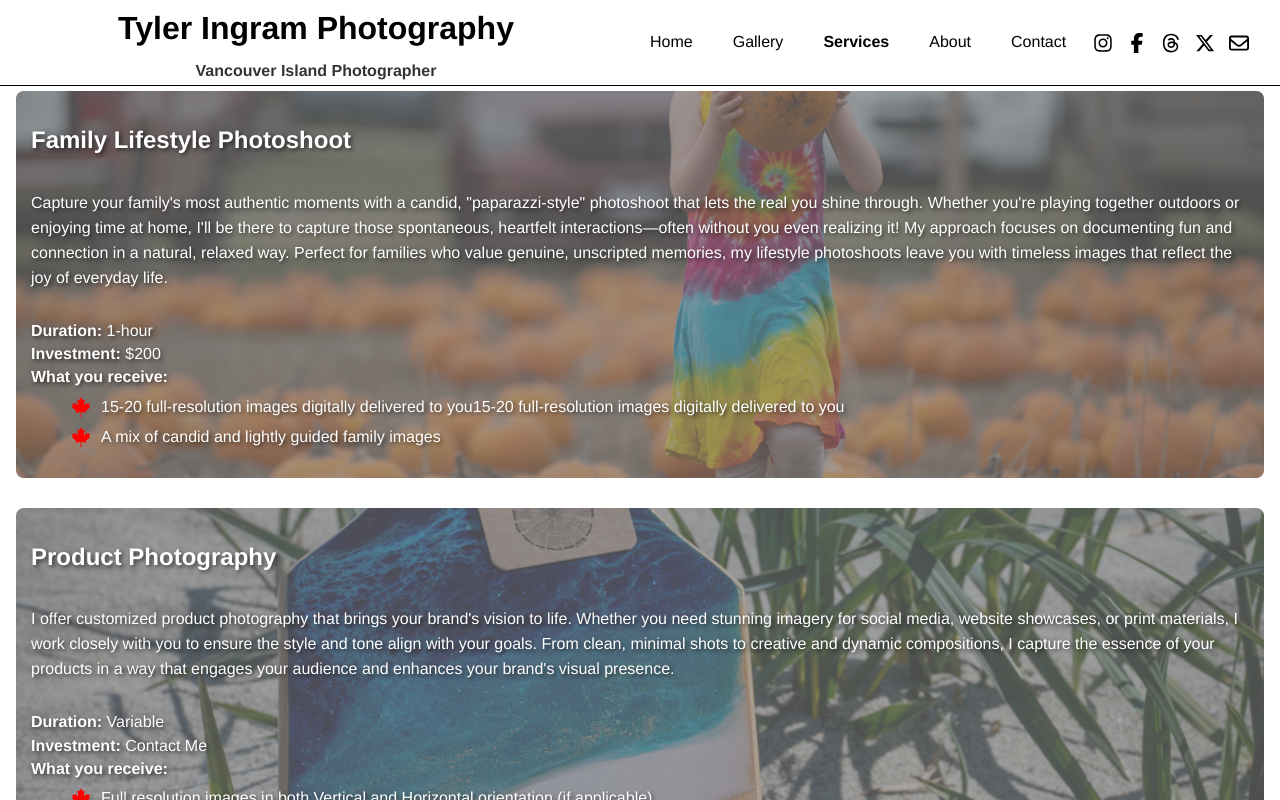
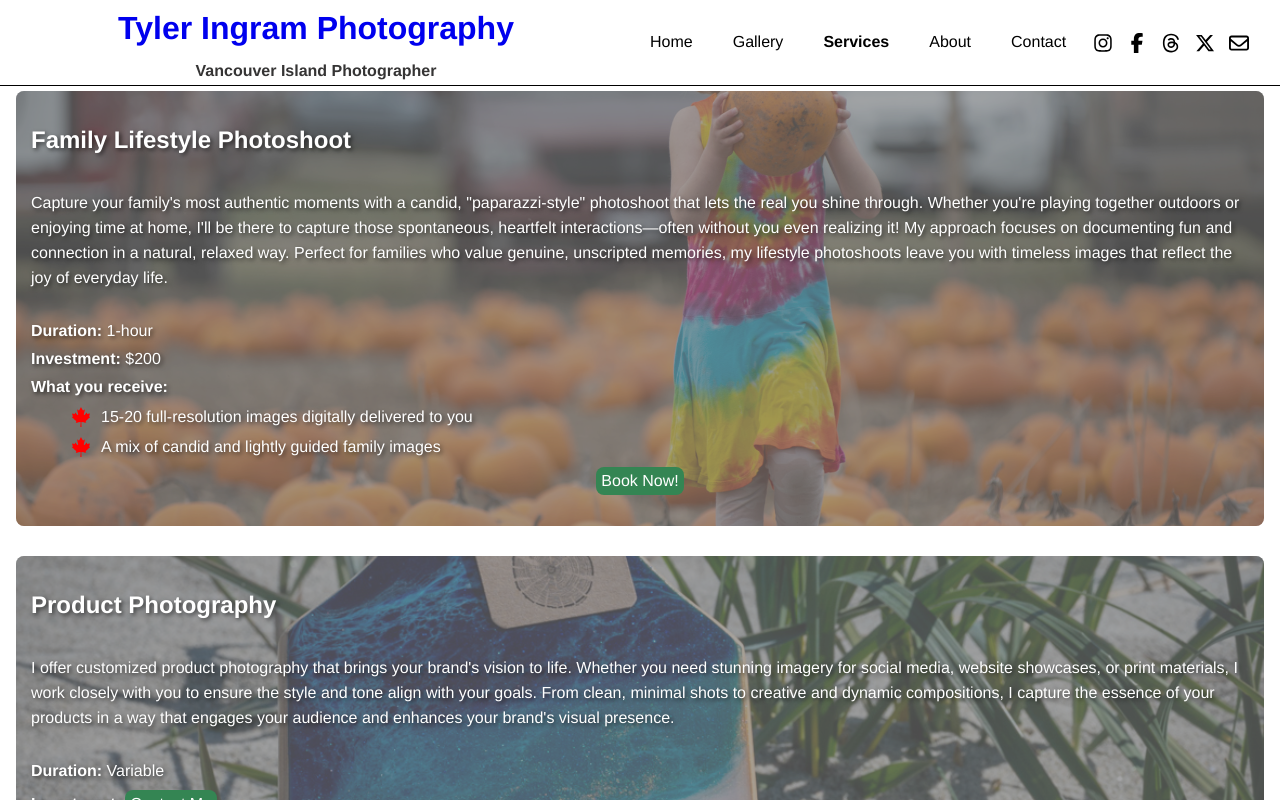
Before and after one commit to onyxdragun/tidotcom, a React (Vite) app: page /services in a window 1280 px wide. Shown: the top 800 px of the page. Built offline with nearby package versions, Linux system fonts and the light colour scheme.

Commit message:
Updates to styles across page. Updates to email router

```diff
--- a/src/components/ContactPage.jsx
+++ b/src/components/ContactPage.jsx
@@ -59,7 +59,7 @@ const ContactPage = () => {
       ) : (
         <form onSubmit={handleSubmit} className="contactpage__form">
           <div>
-            <label className="contactpage__label" htmlFor="name">Name:</label>
+            <label className="contactpage__label" htmlFor="name">Your Name: (required)</label>
             <input
               type="text"
               id="name"
@@ -71,7 +71,7 @@ const ContactPage = () => {
             {errors.name && <p className="contactpage__error">{errors.name}</p>}
           </div>
           <div>
-            <label className="contactpage__label" htmlFor="email">Email:</label>
+            <label className="contactpage__label" htmlFor="email">Your Email: (required)</label>
             <input
               type="text"
               id="email"
@@ -83,13 +83,14 @@ const ContactPage = () => {
             {errors.email && <p className="contactpage__error">{errors.email}</p>}
           </div>
           <div>
-            <label className="contactpage__label" htmlFor="message">Message:</label>
+            <label className="contactpage__label" htmlFor="message">Your Message: (required)</label>
             <textarea
               id="message"
               name="message"
               value={formData.message}
               onChange={handleChange}
               className="contactpage__input contactpage__textarea"
+              placeholder="Enter your message..."
             />
             {errors.message && <p className="contactpage__error">{errors.message}</p>}
           </div>
--- a/src/components/Gallery.jsx
+++ b/src/components/Gallery.jsx
@@ -12,9 +12,7 @@ const Gallery = ({category:{name = '', category = ''}}) => {
         if (category) {
           url += `?category=${category}`;
         }
-        console.log(url);
         const response = await fetch(url);
-        console.log(response);
         if (!response.ok) {
           throw new Error('Failed to fetch images');
         }
--- a/src/components/Header.jsx
+++ b/src/components/Header.jsx
@@ -19,13 +19,13 @@ const Header = () => {
 
   return (
     <header className="header">
-      <div className="header__content">
+      <a className="header__content" href="/">
         <h1 className={`header__title${isScrolled ? '--small' : ''}`}>
           Tyler Ingram Photography</h1>
         <h2 className={`header__subtitle${isScrolled ? '--hidden' : ''}`}>
           Vancouver Island Photographer
         </h2>
-      </div>
+      </a>
       <Navigation />
     </header>
   );
--- a/src/components/ServiceDetails.jsx
+++ b/src/components/ServiceDetails.jsx
@@ -2,7 +2,7 @@ import React from "react";
 import { FaCanadianMapleLeaf } from "react-icons/fa6";
 
 const ServiceDetails = ({ service, index }) => {
-  const { title, description, duration, cost, deliverables, bgimage } = service;
+  const { title, description, duration, cost, deliverables, bgimage, callToAction } = service;
 
   return (
     <div
@@ -35,6 +35,11 @@ const ServiceDetails = ({ service, index }) => {
                 </li>
               ))}
             </ul>
+            {callToAction && (
+              <div className="servicedetails__calltoaction">
+                {callToAction}
+              </div>
+            )}
           </ul>
         </div>
       </div>
--- a/src/components/ServicesPage.jsx
+++ b/src/components/ServicesPage.jsx
@@ -1,4 +1,5 @@
 import React from "react";
+import { NavLink } from "react-router-dom";
 
 import { useDocumentTitle } from '../hooks/useDocumentTitle.js';
 import ServiceDetails from "./ServiceDetails.jsx";
@@ -18,10 +19,15 @@ const servicesOffered = [
     duration: '1-hour',
     cost: '$200',
     deliverables: [
-      "15-20 full-resolution images digitally delivered to you15-20 full-resolution images digitally delivered to you",
+      "15-20 full-resolution images digitally delivered to you",
       "A mix of candid and lightly guided family images",
     ],
     bgimage: '/images/20231008-9789.jpg',
+    callToAction: (
+      <NavLink to="/contact">
+        <button className="servicedetails__contact-btn">Book Now!</button>
+      </NavLink>
+    )
   },
   {
     title: 'Product Photography',
@@ -34,12 +40,17 @@ const servicesOffered = [
     brand's visual presence.
     `,
     duration: 'Variable',
-    cost: 'Contact Me',
+    cost: (
+      <NavLink to="/contact">
+        <button className="servicedetails__contact-btn">Contact Me</button>
+      </NavLink>
+    ),
     deliverables: [
       "Full resolution images in both Vertical and Horizontal orientation (if applicable)",
       "Images that can be used in 9:16 ratio for mobile social media platforms (great for Reels/Stories)",
     ],
     bgimage: '/images/20240412-3190.jpg',
+    callToAction: ''
   },
 ];
 
--- a/src/styles/components/_contactpage.scss
+++ b/src/styles/components/_contactpage.scss
@@ -55,6 +55,7 @@
   border-radius: .5rem;
   cursor: pointer;
   transition: background-color 0.3s ease;
+  margin-top: 1rem;
 }
 
 .contactpage__error {
--- a/src/styles/components/_servicespage.scss
+++ b/src/styles/components/_servicespage.scss
@@ -49,13 +49,27 @@
   flex-direction: column;
 }
 
+.servicedetails__contact-btn {
+  background-color: $green;
+  transition: background-color 0.3s, transform 0.3s;
+  border: none;
+  color: white;
+  border-radius: .8rem;
+  padding: 0.5rem;
+  cursor: pointer;
+}
+
+.servicedetails__contact-btn:hover {
+  font-weight: bold;
+}
+
 .servicedetails__items {
   list-style: none;
   padding: 0;
 }
 
 .servicedetails__item {
-  margin: .5rem 0;
+  margin: 1rem 0;
 }
 
 .servicedetails__deliverables {
@@ -66,6 +80,10 @@
   display: flex;
   align-items: center;
   margin: 1rem 0;
+}
+
+.servicedetails__calltoaction {
+  text-align: center;
 }
 
 .servicedetails__icon {
```
Also changed, not shown: 2 other files (tests, documents, lock files or other folders).
